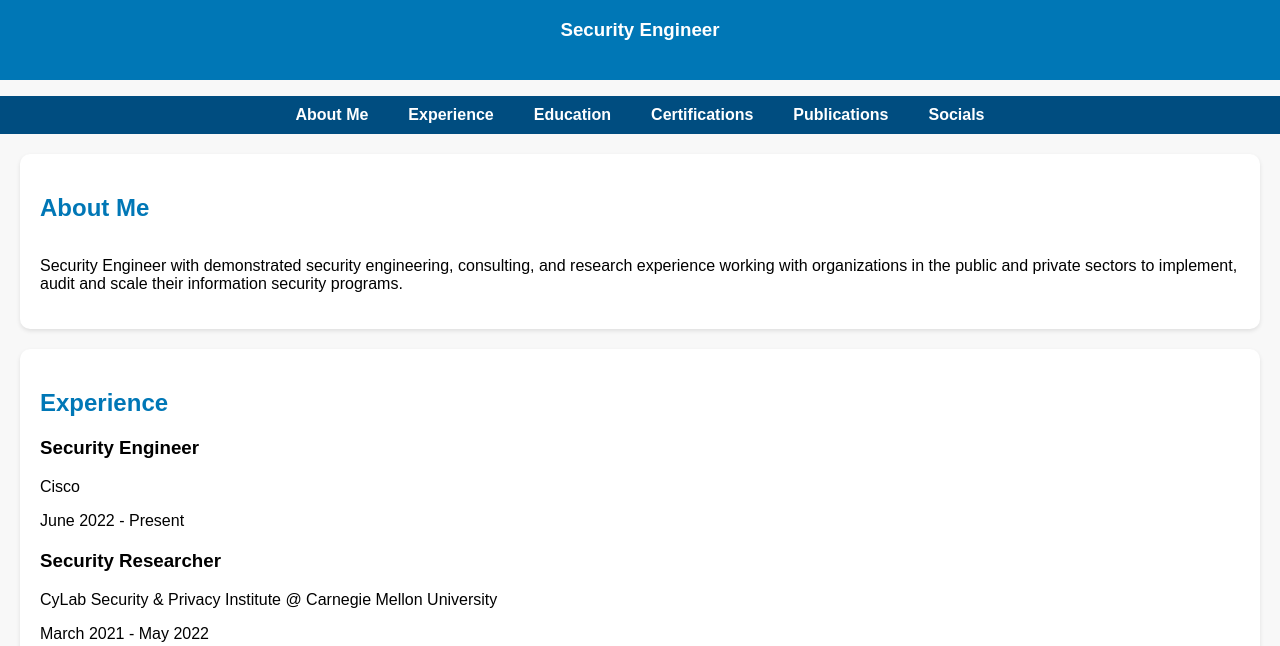
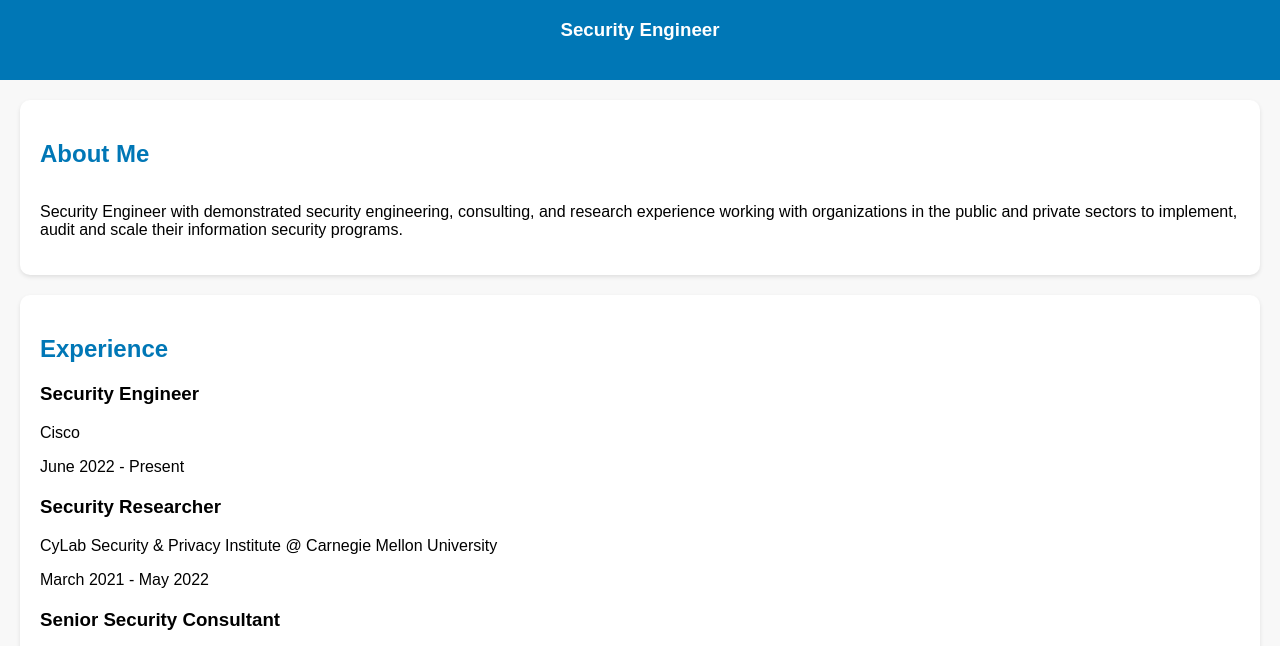
Before and after one commit to 0xabdi/portfolio, a plain HTML site: page index.html in a window 1280 px wide. Shown: the part 81-727 px from the top of the page. Drawn offline with Linux system fonts and the light colour scheme.

Commit message:
remove nav bar

```diff
--- a/index.html
+++ b/index.html
@@ -6,24 +6,13 @@
     <title>Abdirahman Mohamed Portfolio</title>
     <link rel="stylesheet" href="styles.css">
     <link rel="stylesheet" href="https://cdnjs.cloudflare.com/ajax/libs/font-awesome/6.0.0-beta3/css/all.min.css">
-
+    <meta name="viewport" content="width=device-width, initial-scale=1.0">
 </head>
 <body>
     <header>
         <h1>Abdirahman Mohamed</h1>
         <h3>Security Engineer</h3>
     </header>
-
-    <nav>
-        <ul>
-            <li><a href="#about">About Me</a></li>
-            <li><a href="#experience">Experience</a></li>
-            <li><a href="#experience">Education</a></li>
-            <li><a href="#skills">Certifications</a></li>
-            <li><a href="#skills">Publications</a></li>
-            <li><a href="#contact">Socials</a></li>
-        </ul>
-    </nav>
 
     <section id="about" class="section">
         <h2>About Me</h2>
--- a/styles.css
+++ b/styles.css
@@ -10,24 +10,6 @@ header {
     color: #ffffff;
     text-align: center;
     padding: 20px;
-}
-
-nav ul {
-    list-style-type: none;
-    display: flex;
-    justify-content: center;
-    background-color: #004d80;
-    padding: 10px;
-}
-
-nav li {
-    margin: 0 20px;
-}
-
-nav a {
-    text-decoration: none;
-    color: #ffffff;
-    font-weight: 600;
 }
 
 section {
```
